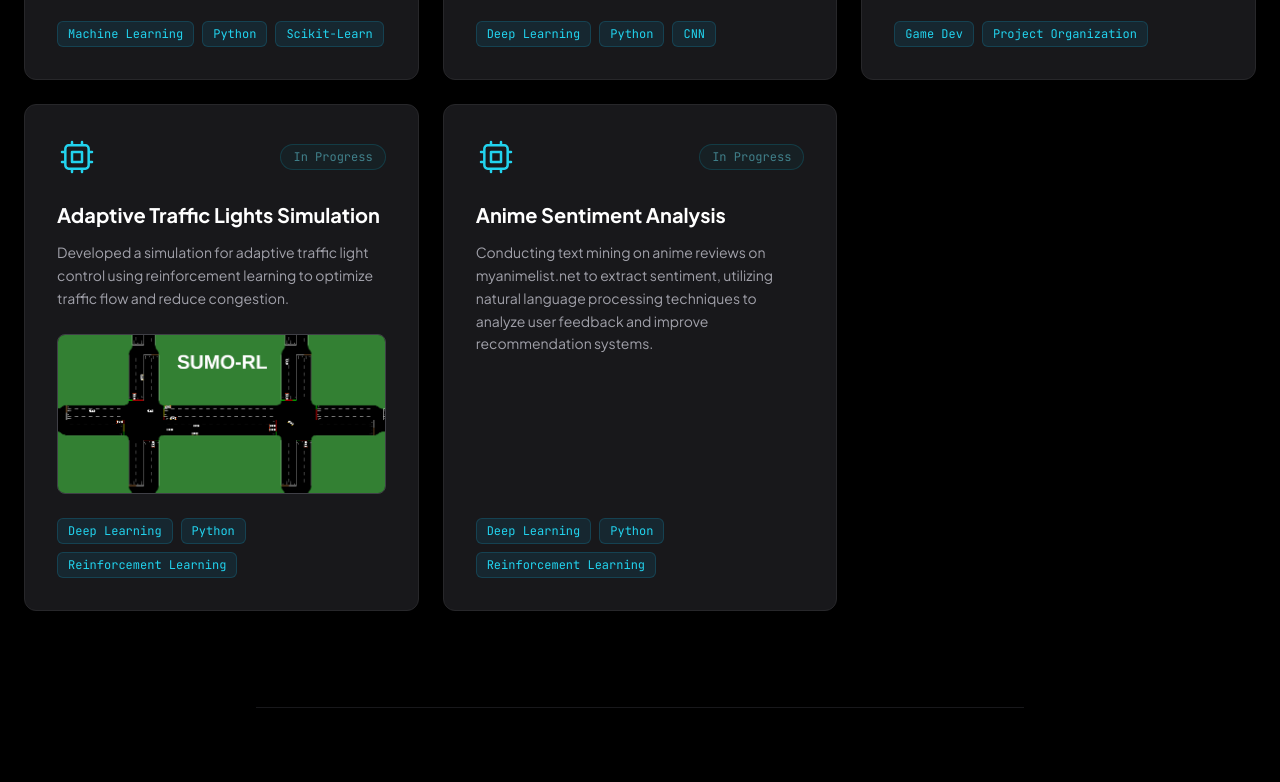
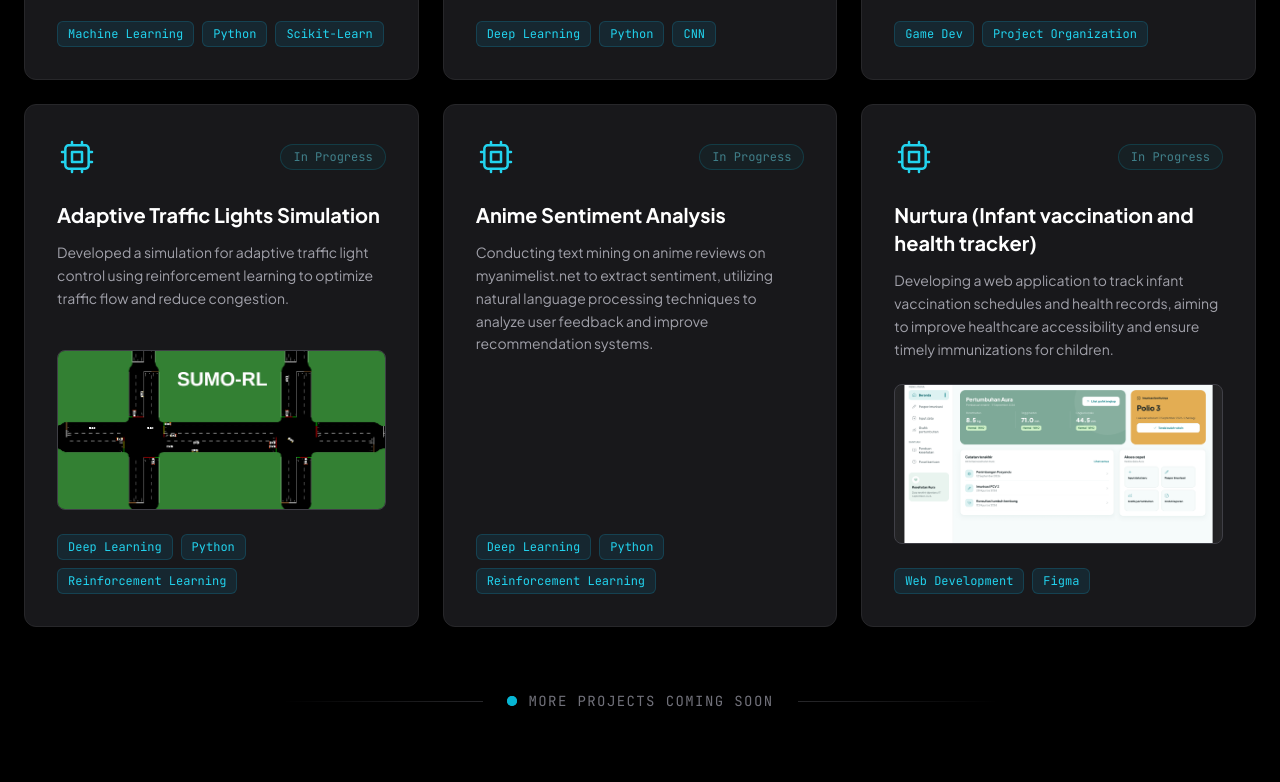
Before and after one commit to vinadrrr/personal-portofolio, a website: page index.html in a window 1280 px wide. Shown: the part 1898-2680 px from the top of the page. Drawn offline with Linux system fonts and the light colour scheme.

Commit message:
feat: project coming soon + nurtura added

```diff
--- a/index.html
+++ b/index.html
@@ -3,7 +3,7 @@
 <head>
   <meta charset="UTF-8">
   <meta name="viewport" content="width=device-width, initial-scale=1.0">
-  <title>Vinan Adriska | Data Scientist</title>
+  <title>Vinan Adriska | Personal Portofolio</title>
   <link href="./dist/output.css" rel="stylesheet">
   <link rel="icon" type="image/png" href="./assets/favicon.png">
   <link rel="preconnect" href="https://fonts.googleapis.com">
@@ -289,9 +289,52 @@
         </ul>
       </div>
 
+      <!-- Project Card 6 -->
+      <div class="bg-zinc-900 border border-zinc-800 rounded-xl p-8 flex flex-col hover:-translate-y-2 hover:border-cyan-500/50 hover:shadow-[0_0_30px_rgba(34,211,238,0.1)] transition-all duration-300 group">
+        <div class="flex items-center justify-between mb-6">
+          <svg class="w-10 h-10 text-cyan-400 group-hover:text-cyan-300 transition-colors" fill="none" stroke="currentColor" viewBox="0 0 24 24"><path stroke-linecap="round" stroke-linejoin="round" stroke-width="1.5" d="M9 3v2m6-2v2M9 19v2m6-2v2M5 9H3m2 6H3m18-6h-2m2 6h-2M7 19h10a2 2 0 002-2V7a2 2 0 00-2-2H7a2 2 0 00-2 2v10a2 2 0 002 2zM9 9h6v6H9V9z"></path></svg>
 
-<!-- batas di sini -->
+            <span class="inline-flex items-center px-3 py-1 rounded-full border border-cyan-500/40 bg-cyan-500/10 text-xs font-mono font-medium text-cyan-300 animate-pulse">
+              In Progress
+            </span>
+          </div>
+
+        <h3 class="text-xl font-bold text-white mb-3 group-hover:text-cyan-400 transition-colors">Nurtura (Infant vaccination and health tracker)</h3>
+        <p class="text-zinc-400 text-sm mb-6 leading-relaxed flex-grow">
+          Developing a web application to track infant vaccination schedules and health records, aiming to improve healthcare accessibility and ensure timely immunizations for children.
+        </p>
+        <div class="w-full h-[160px] rounded-lg border border-zinc-700 bg-zinc-800/80 overflow-hidden mb-6">
+            <img src="./assets/nurtura.png" alt="Nurtura Preview" class="w-full h-full object-cover hover:scale-105 transition-transform duration-500">
+        </div>
+        <ul class="flex flex-wrap gap-2 font-mono text-xs mt-auto">
+          <li class="bg-cyan-900/30 text-cyan-400 px-2.5 py-1 rounded-md border border-cyan-800/50">Web Development</li>
+          <li class="bg-cyan-900/30 text-cyan-400 px-2.5 py-1 rounded-md border border-cyan-800/50">Figma</li>
+        </ul>
+      </div>
+<!-- Tambahin project card di sini -->
     </div>
+
+<!-- More Projects Coming Soon Indicator -->
+    <div class="mt-16 flex items-center justify-center w-full group">
+      <!-- Garis Kiri -->
+      <div class="h-px bg-gradient-to-r from-transparent to-zinc-800 flex-1 max-w-[100px] md:max-w-[200px] transition-all group-hover:to-cyan-900/50"></div>
+
+      <!-- Teks & Animasi Titik -->
+      <div class="px-6 flex items-center gap-3">
+        <!-- Titik Berkedip (Radar Effect) -->
+        <span class="relative flex h-2.5 w-2.5">
+          <span class="animate-ping absolute inline-flex h-full w-full rounded-full bg-cyan-400 opacity-75"></span>
+          <span class="relative inline-flex rounded-full h-2.5 w-2.5 bg-cyan-500"></span>
+        </span>
+        <span class="font-mono text-xs md:text-sm text-zinc-500 tracking-widest uppercase transition-colors group-hover:text-cyan-400/80">
+          More projects coming soon
+        </span>
+      </div>
+
+      <!-- Garis Kanan -->
+      <div class="h-px bg-gradient-to-l from-transparent to-zinc-800 flex-1 max-w-[100px] md:max-w-[200px] transition-all group-hover:to-cyan-900/50"></div>
+    </div>
+
   </section>
 
  <!-- EXPERIENCE & CERTIFICATIONS TIMELINE SECTION -->
@@ -408,7 +451,8 @@
 
     <!-- Copyright / Footer info -->
     <div class="text-xs font-mono text-zinc-500 space-y-2 pt-8 border-t border-zinc-900">
-      <p>Designed & Built by Kristoforus Vinan Adriska</p>
+      <p>Designed by Kristoforus Vinan Adriska</p>
+      <p>Built with tailwindcss</p>
     </div>
   </section>
 
--- a/script.js
+++ b/script.js
@@ -9,9 +9,6 @@ document.addEventListener('DOMContentLoaded', () => {
     (entries) => {
       entries.forEach((entry) => {
         if (entry.isIntersecting) {
-          // Contact section reached: hide the sidebar.
-          // Set inline styles directly (not Tailwind classes) so this always
-          // works regardless of whether script.js is scanned by Tailwind's build.
           sidebar.style.opacity = '0';
           sidebar.style.pointerEvents = 'none';
         } else {
```
Also changed, not shown: assets/nurtura.png (added), dist/output.css.
